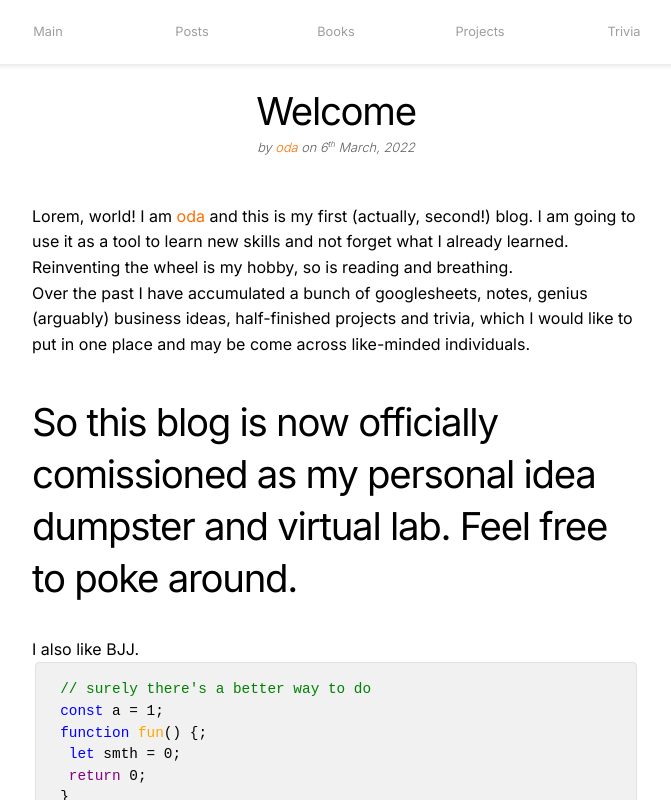
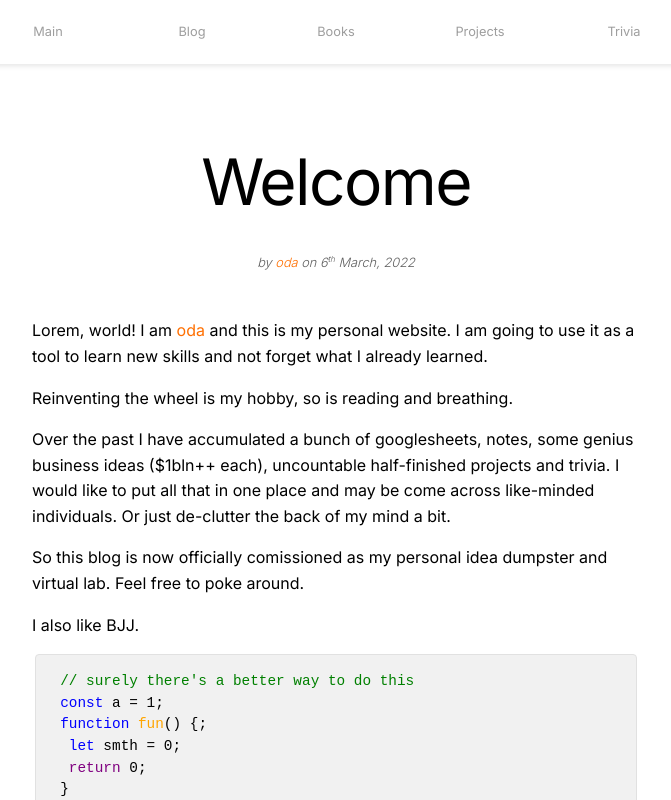
Before and after one commit to ooddaa/blog, a React (Create React App) app: page / in a window 1280 px wide. Shown: the top 800 px of the page, without its empty margins (304-975 px from the left). Built offline with nearby package versions, Linux system fonts and the light colour scheme.

Commit message:
created Blog to substitute posts. added blog bottom navigation

```diff
--- a/public/app.css
+++ b/public/app.css
@@ -76,10 +76,36 @@ h6 {
   font-weight: 400;
 }
 
+h1 {
+  font-size: 4rem;
+  line-height: 1.2;
+  letter-spacing: -0.1rem;
+  font-weight: 00;
+}
+h2 {
+  font-size: 3.6rem;
+  line-height: 1.25;
+  letter-spacing: -0.1rem;
+}
+h3 {
+  font-size: 3rem;
+  line-height: 1.3;
+  letter-spacing: -0.1rem;
+}
 h4 {
   font-size: 2.4rem;
   line-height: 1.35;
   letter-spacing: -0.08rem;
+}
+h5 {
+  font-size: 1.8rem;
+  line-height: 1.5;
+  letter-spacing: -0.05rem;
+}
+h6 {
+  font-size: 1.5rem;
+  line-height: 1.6;
+  letter-spacing: 0;
 }
 
 p {
@@ -181,15 +207,30 @@ p {
   min-height: calc(100vh - var(--app-header-height) - var(--footer-height));
 }
 
-.content-header {
+/* Blog
+–––––––––––––––––––––––––––––––––––––––––––––––––– */
+/* Table Of Contents */
+.blog-toc {
+  display: flex;
+  justify-content: center;
+  margin-top: var(---80);
+}
+
+.blog-toc ul {
+  list-style: none;
+}
+
+.blog-post-content-header {
   padding: var(---20);
+  padding-top: var(---80);
+  /* margin-top: var(---40); */
   display: flex;
   flex-direction: column;
   align-items: center;
 }
 
 .blog-post-title {
-  margin: 0;
+  /* margin: 0; */
 }
 
 .blog-post-author {
@@ -199,23 +240,29 @@ p {
   font-weight: 300;
 }
 
-.content-body {
+.blog-post-content-body {
   padding: var(---20);
   padding-left: var(---80);
   padding-right: var(---80);
   /* grid-area: pagecontent; */
 }
 
-/* Posts
-–––––––––––––––––––––––––––––––––––––––––––––––––– */
-.posts {
+.blog-post-navigation {
   display: flex;
-  justify-content: center;
-  margin-top: var(---40);
+  gap: var(---2rem);
+  justify-content: space-between;
+  padding-top: var(---2-5rem);
+  padding-left: var(---80);
+  padding-bottom: var(---3rem);
+  padding-right: var(---80);
 }
 
-.posts ul {
-  list-style: none;
+.blog-post-navigation > div {
+  width: 100px;
+}
+
+.blog-post-navigation .next-blog-post a {
+  float: right;
 }
 
 /* Footer
@@ -254,35 +301,53 @@ Base: 16px
 }
 
 :root {
+  ---8: 0.5rem;
+  ---10: 0.625rem;
+  ---16: 1rem;
+  ---20: 1.4rem;
+  ---32: 2rem;
+  ---40: 2.5rem;
+  ---48: 3rem;
+  ---64: 4rem;
   ---80: 5rem;
-  ---64: 4rem;
-  ---48: 3rem;
-  ---40: 2.5rem;
-  ---32: 2rem;
-  ---20: 1.4rem;
-  ---16: 1rem;
-  ---10: 0.625rem;
-  ---8: 0.5rem;
 }
 
 :root {
+  ---0-5rem: 0.5rem;
+  ---0-625rem: 0.625rem;
+  ---1rem: 1rem;
+  ---1-4rem: 1.4rem;
+  ---2rem: 2rem;
+  ---2-5rem: 2.5rem;
+  ---3rem: 3rem;
+  ---4rem: 4rem;
   ---5rem: 5rem;
-  ---4rem: 4rem;
-  ---3rem: 3rem;
-  ---2-5rem: 2.5rem;
-  ---2rem: 2rem;
-  ---1-4rem: 1.4rem;
-  ---1rem: 1rem;
-  ---0-625rem: 0.625rem;
-  ---0-5rem: 0.5rem;
 }
 
 /* Whitespace */
-.pt--40 {
-  padding-top: var(---40);
+.pt--1rem {
+  padding-top: var(---1rem);
 }
-.pt-2-5rem {
+.pb--1rem {
+  padding-bottom: var(---1rem);
+}
+.pt--2rem {
+  padding-top: var(---2rem);
+}
+.pb--2rem {
+  padding-bottom: var(---2rem);
+}
+.pt--2-5rem {
   padding-top: var(---2-5rem);
+}
+.pb--2-5rem {
+  padding-bottom: var(---2-5rem);
+}
+.pt--4rem {
+  padding-top: var(---4rem);
+}
+.pb--4rem {
+  padding-bottom: var(---4rem);
 }
 
 /* Heights */
--- a/src/App.js
+++ b/src/App.js
@@ -1,8 +1,6 @@
-// import "./App.css";
 import { Outlet } from "react-router-dom";
 import Header from "./components/layout/Header";
 import Footer from "./components/layout/Footer";
-import PostsNav from "./components/nav/PostsNav";
 
 function App() {
   return (
--- a/src/components/layout/Header.jsx
+++ b/src/components/layout/Header.jsx
@@ -41,7 +41,7 @@ function Header(props) {
             <Link to="/">Main</Link>
           </div>
           <div className="header-navbar-link">
-            <Link to="/posts">Posts</Link>
+            <Link to="/blog">Blog</Link>
           </div>
           <div className="header-navbar-link">
             <Link to="#">Books</Link>
--- a/src/components/BlogPost.jsx
+++ b/src/components/pages/Blog/components/BlogPost.jsx
@@ -1,6 +1,6 @@
 import PropTypes from "prop-types";
 import { Fragment } from "react";
-import { resolveMonth } from "../toolbox/index.js";
+import { resolveMonth } from "../../../../toolbox/index.js";
 
 const propTypes = {
   defaultHeader: PropTypes.string,
@@ -15,14 +15,14 @@ function BlogPost({ post, defaultHeader }) {
   const [year, month, day] = dateCreated;
   return (
     <>
-      <div className="content-header">
-        <h4 className="blog-post-title">{header || defaultHeader}</h4>
+      <div className="blog-post-content-header">
+        <h1 className="blog-post-title">{header || defaultHeader}</h1>
         <div className="blog-post-author">
           by <span className="oda">{author}</span> on {day}
           <span className="superscript">th</span> {resolveMonth(month)}, {year}
         </div>
       </div>
-      <div className="content-body">{body}</div>
+      <div className="blog-post-content-body">{body}</div>
     </>
   );
 }
--- /dev/null
+++ b/src/components/pages/Blog/index.jsx
@@ -0,0 +1,97 @@
+import { useEffect, useState } from "react";
+import { Link } from "react-router-dom";
+import BlogPost from "./components/BlogPost";
+
+function BlogTableOfContents({ posts, handlePostNavigation } = {}) {
+  if (posts === undefined || posts.length === 0) {
+    return <h2>No posts yet</h2>;
+  }
+  return (
+    <div className="blog-post-table-of-contents">
+      <ul>
+        {posts.map((post, idx) => {
+          return (
+            <li key={post.id}>
+              {
+                <Link
+                  to={post.routeName}
+                  onClick={(e) => handlePostNavigation(idx)}
+                >
+                  {post.header} by {post.author}
+                </Link>
+              }
+            </li>
+          );
+        })}
+      </ul>
+    </div>
+  );
+}
+
+function BlogPostNavigation({ previousPost, nextPost }) {
+  return (
+    <div className="blog-post-navigation">
+      <div className="previous-blog-post">
+        {(previousPost && (
+          <a href={`${previousPost.routeName}`}> {`< previous`}</a>
+        )) ||
+          ""}
+      </div>
+      <div className="next-blog-post">
+        {(nextPost && <a href={`${nextPost.routeName}`}> {`next >`}</a>) || ""}
+      </div>
+    </div>
+  );
+}
+
+function Blog({ posts, postId }) {
+  const [currentPostId, setCurrentPostId] = useState(null);
+  const [previousPostId, setPreviousPostId] = useState(null);
+  const [nextPostId, setNextPostId] = useState(null);
+
+  function handlePostNavigation(currentPostId_) {
+    /* update currentPost */
+    setCurrentPostId(currentPostId_);
+
+    /* calculate previous */
+    if (isNaN(currentPostId_) || currentPostId_ === 0) {
+      setPreviousPostId(null);
+    } else {
+      setPreviousPostId(currentPostId_ - 1);
+    }
+
+    /* calculate next */
+    if (isNaN(currentPostId_) || currentPostId_ >= posts.length - 1) {
+      console.log(posts.length);
+      setNextPostId(null);
+    } else {
+      setNextPostId(currentPostId_ + 1);
+    }
+  }
+
+  useEffect(() => {
+    /* init previousPostId & nextPostId */
+    if (posts && posts.length && isNaN(postId) === false) {
+      handlePostNavigation(postId);
+    }
+  });
+
+  if (posts && posts.length && isNaN(postId) === false) {
+    return (
+      <>
+        <BlogPost post={posts[postId]} />
+        <BlogPostNavigation
+          previousPost={posts[previousPostId]}
+          nextPost={posts[nextPostId]}
+        />
+      </>
+    );
+  }
+  return (
+    <div className="blog-toc">
+      {BlogTableOfContents({ posts, handlePostNavigation })}
+    </div>
+  );
+}
+
+export default Blog;
--- a/src/components/pages/Posts.jsx
+++ /dev/null
@@ -1,22 +0,0 @@
-import posts from "../../posts/posts";
-import { Link } from "react-router-dom";
-
-function Posts() {
-  return (
-    <div className="posts">
-      <ul>
-        {posts.slice(1).map((post) => (
-          <li key={post.id}>
-            {
-              <Link to={post.routeName}>
-                {post.header} by {post.author}
-              </Link>
-            }
-          </li>
-        ))}
-      </ul>
-    </div>
-  );
-}
-
-export default Posts;
--- a/src/index.js
+++ b/src/index.js
@@ -3,10 +3,11 @@ import { BrowserRouter, Routes, Route } from "react-router-dom";
 import App from "./App";
 import reportWebVitals from "./reportWebVitals";
 import AppContent from "./components/AppContent";
-import BlogPost from "./components/BlogPost";
-import Posts from "./components/pages/Posts";
+import BlogPost from "./components/pages/Blog/components/BlogPost";
+import Blog from "./components/pages/Blog";
 import Grids from "./components/Grids";
 import BEMs from "./components/BEMs";
+import welcome from "./posts/welcome";
 import posts from "./posts/posts";
 
 ReactDOM.render(
@@ -15,21 +16,25 @@ ReactDOM.render(
       <Route path="/" element={<App />}>
         <Route
           path=""
-          element={<AppContent children={<BlogPost post={posts[0]} />} />}
+          element={<AppContent children={<BlogPost post={welcome} />} />}
         ></Route>
+        {/* Create Routes for all posts, as we want each to have its own link -> user can open posts in tabs */}
         <Route
-          path="posts"
-          element={<AppContent children={<Posts />} />}
+          path="blog"
+          element={<AppContent children={<Blog posts={posts} />} />}
         ></Route>
-        {posts.slice(1).map((post) => (
-          <Route
-            key={post.id}
-            path={`posts/${post.routeName}`}
-            element={<AppContent children={<BlogPost post={post} />} />}
-          ></Route>
-        ))}
+        {posts.map((post, idx) => {
+          return (
+            <Route
+              key={post.id}
+              path={`blog/${post.routeName}`}
+              element={
+                <AppContent children={<Blog posts={posts} postId={idx} />} />
+              }
+            ></Route>
+          );
+        })}
       </Route>
-
       <Route path="grids" element={<Grids />}></Route>
       <Route path="bems" element={<BEMs />}></Route>
     </Routes>
--- a/src/posts/posts.js
+++ b/src/posts/posts.js
@@ -1,82 +1,6 @@
 import { reverseString } from "../toolbox/index.js";
 
 const posts = [
-  {
-    id: 0,
-    routeName: "welcome",
-    header: "Welcome",
-    subheader: "Initial subheader",
-    dateCreated: [2022, 3, 6],
-    author: "oda",
-    body: (
-      <div className="post-body">
-        <p>
-          Lorem, world! I am <span className="oda">oda</span> and this is my
-          first (actually, second!) blog. I am going to use it as a tool to
-          learn new skills and not forget what I already learned.
-        </p>
-
-        <p>Reinventing the wheel is my hobby, so is reading and breathing.</p>
-        <p>
-          Over the past I have accumulated a bunch of googlesheets, notes,
-          genius (arguably) business ideas, half-finished projects and trivia,
-          which I would like to put in one place and may be come across
-          like-minded individuals.
-        </p>
-
-        <h4 className="pt-2-5rem">
-          So this blog is now officially comissioned as my personal idea
-          dumpster and virtual lab. Feel free to poke around.
-        </h4>
-
-        <p>I also like BJJ.</p>
-
-        <pre>
-          <code>
-            <span style={{ color: "green" }}>
-              // surely there's a better way to do
-            </span>
-            <br />
-            <span style={{ color: "blue" }}>const</span> a = 1;
-            <br />
-            <span style={{ color: "blue" }}>function</span>{" "}
-            <span style={{ color: "orange" }}>fun</span>() {`{`};
-            <br />
-            <span style={{ color: "blue" }}> let</span> smth = 0;
-            <br />
-            <span style={{ color: "purple" }}> return</span> 0;
-            <br />
-            {`}`}
-            <br />
-            <span style={{ color: "green" }}>// than like this</span>
-            <br />
-            {`<pre>
-    <code>
-    <span style={{ color: "green" }}>
-    // surely there's a better way to do this
-    </span>
-    <br />
-    <span style={{ color: "blue" }}>const</span> a = 1;
-    <br />
-    <span style={{ color: "blue" }}>function</span>{" "}
-    <span style={{ color: "orange" }}>fun</span>() {\`{\`};
-    <br />
-    <span style={{ color: "blue" }}> let</span> smth = 0;
-    <br />
-    <span style={{ color: "purple" }}> return</span> 0;
-    <br />
-    {\`}\`}
-    <span style={{ color: "green" }}>
-    // than
-    </span>
-    <br />
-    </code>
-    </pre>`}
-          </code>
-        </pre>
-      </div>
-    ),
-  },
   {
     id: 1,
     routeName: "blogpost1",
@@ -136,6 +60,19 @@ const posts = [
       </div>
     ),
   },
+  {
+    id: 3,
+    routeName: "blogpost3",
+    header: "Post 3",
+    subheader: "post 3 subheader",
+    dateCreated: [2022, 3, 11],
+    author: "Santa",
+    body: (
+      <div className="post-body">
+        <p>Posto numero 3</p>
+      </div>
+    ),
+  },
 ];
 
 export default posts;
--- /dev/null
+++ b/src/posts/welcome.js
@@ -0,0 +1,81 @@
+const welcome = {
+  id: 0,
+  routeName: "welcome",
+  header: "Welcome",
+  subheader: "Initial subheader",
+  dateCreated: [2022, 3, 6],
+  author: "oda",
+  body: (
+    <>
+      <p className="pb--1rem">
+        Lorem, world! I am <span className="oda">oda</span> and this is my
+        personal website. I am going to use it as a tool to learn new skills and
+        not forget what I already learned.
+      </p>
+
+      <p className="pb--1rem">
+        Reinventing the wheel is my hobby, so is reading and breathing.
+      </p>
+
+      <p className="pb--1rem">
+        Over the past I have accumulated a bunch of googlesheets, notes, some
+        genius business ideas ($1bln++ each), uncountable half-finished projects
+        and trivia. I would like to put all that in one place and may be come
+        across like-minded individuals. Or just de-clutter the back of my mind a
+        bit.
+      </p>
+
+      <p className="pb--1rem">
+        So this blog is now officially comissioned as my personal idea dumpster
+        and virtual lab. Feel free to poke around.
+      </p>
+
+      <p className="pb--1rem">I also like BJJ.</p>
+
+      <pre>
+        <code>
+          <span style={{ color: "green" }}>
+            // surely there's a better way to do this
+          </span>
+          <br />
+          <span style={{ color: "blue" }}>const</span> a = 1;
+          <br />
+          <span style={{ color: "blue" }}>function</span>{" "}
+          <span style={{ color: "orange" }}>fun</span>() {`{`};
+          <br />
+          <span style={{ color: "blue" }}> let</span> smth = 0;
+          <br />
+          <span style={{ color: "purple" }}> return</span> 0;
+          <br />
+          {`}`}
+          <br />
+          <span style={{ color: "green" }}>// than like this</span>
+          <br />
+          {`<pre>
+  <code>
+  <span style={{ color: "green" }}>
+  // surely there's a better way to do this
+  </span>
+  <br />
+  <span style={{ color: "blue" }}>const</span> a = 1;
+  <br />
+  <span style={{ color: "blue" }}>function</span>{" "}
+  <span style={{ color: "orange" }}>fun</span>() {\`{\`};
+  <br />
+  <span style={{ color: "blue" }}> let</span> smth = 0;
+  <br />
+  <span style={{ color: "purple" }}> return</span> 0;
+  <br />
+  {\`}\`}
+  <span style={{ color: "green" }}>
+  // than
+  </span>
+  <br />
+  </code>
+  </pre>`}
+        </code>
+      </pre>
+    </>
+  ),
+};
+export default welcome;
```
